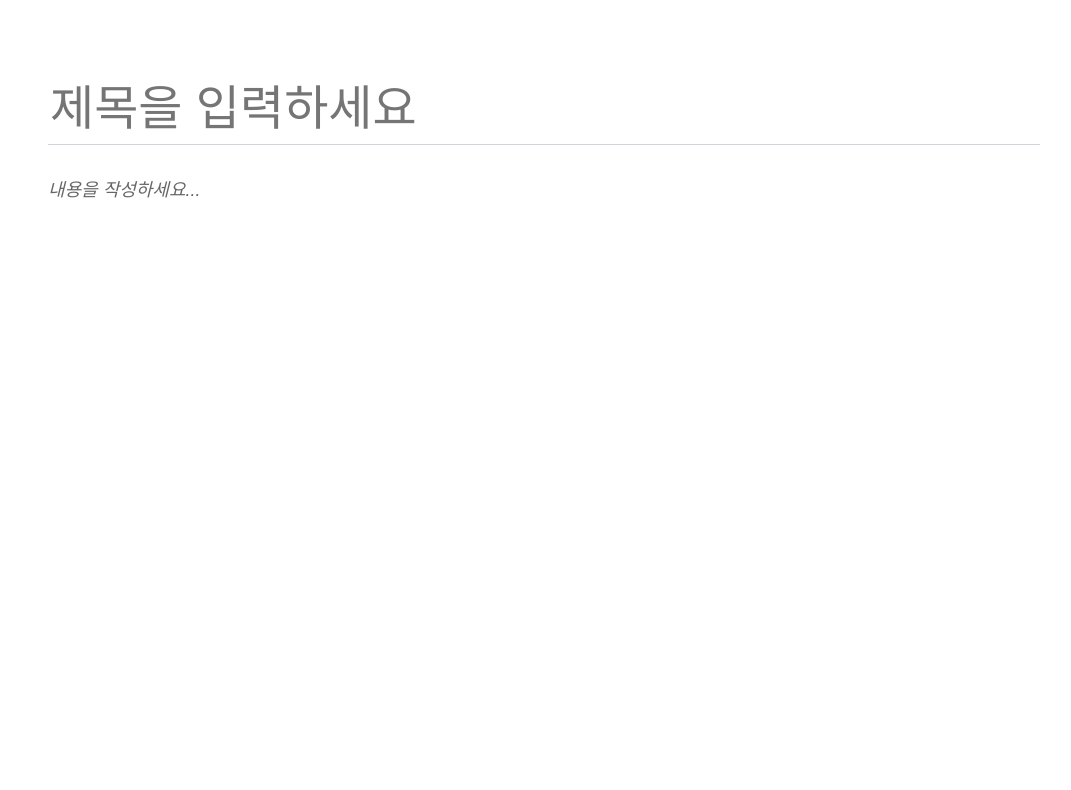
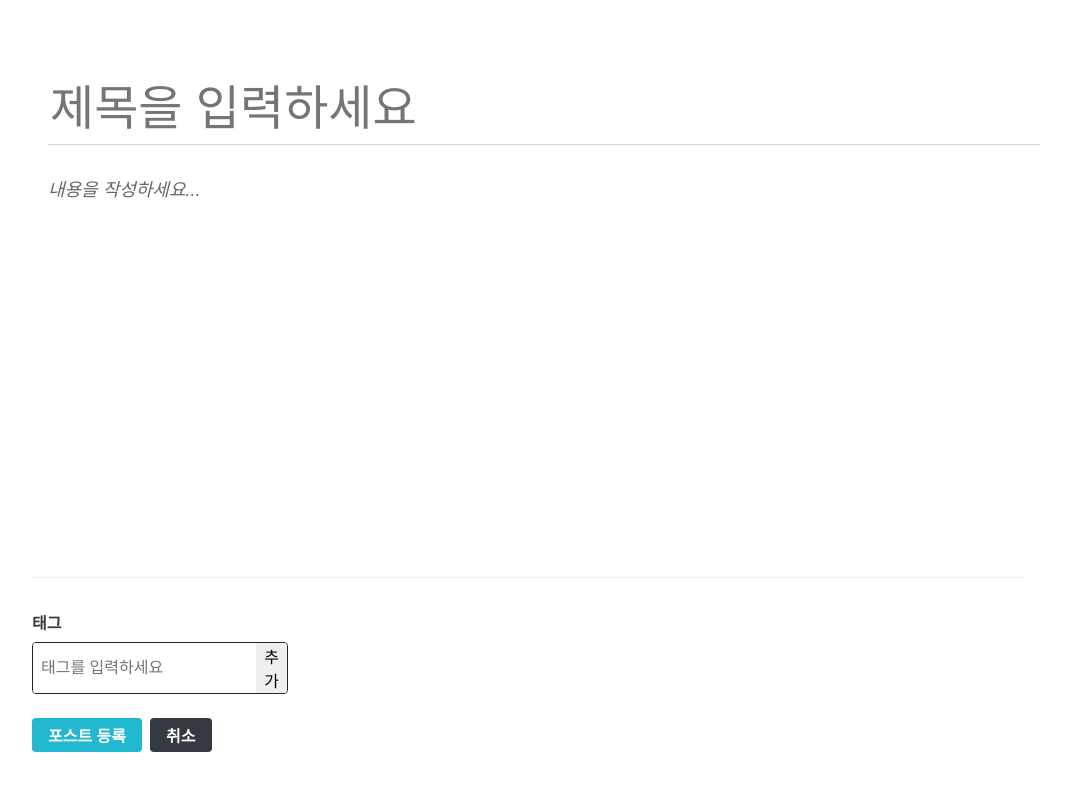
Before and after one commit to ddojai/modules, a React (Create React App) app in the folder frontend/: page /write in a window 1280 px wide. Shown: the top 790 px of the page, without its empty margins (112-1183 px from the left). Built offline with nearby package versions, Linux system fonts and the light colour scheme.

Commit message:
* 25.2 에디터 하단 컴포넌트 UI 구현하기

```diff
--- /dev/null
+++ b/frontend/src/components/write/TagBox.js
@@ -0,0 +1,125 @@
+import React, { useState, useCallback } from 'react';
+import styled from 'styled-components';
+import palette from '../../lib/styles/palette';
+
+const TagBoxBlock = styled.div`
+  width: 100%;
+  border-top: 1px solid ${palette.gray[2]};
+  padding-top: 2rem;
+
+  h4 {
+    color: ${palette.gray[8]};
+    margin-top: 0;
+    margin-bottom: 0.5rem;
+  }
+`;
+
+const TagForm = styled.form`
+  border-radius: 4px;
+  overflow: hidden;
+  display: flex;
+  width: 256px;
+  border: 1px solid ${palette.gray[9]}; /* 스타일 초기화 */
+  input,
+  button {
+    outline: none;
+    border: none;
+    font-size: 1rem;
+  }
+
+  input {
+    padding: 0.5rem;
+    flex: 1;
+  }
+  botton {
+    cursor: pointer;
+    padding-right: 1rem;
+    padding-left: 1rem;
+    border: none;
+    background: ${palette.gray[8]};
+    color: white;
+    font-weight: bold;
+    &:hover {
+      background: ${palette.gray[6]};
+    }
+  }
+`;
+
+const Tag = styled.div`
+  margin-right: 0.5rem;
+  color: ${palette.gray[6]};
+  cursor: pointer;
+  &:hover {
+    opacity: 0.5;
+  }
+`;
+
+const TagListBlock = styled.div`
+  display: flex;
+  margin-top: 0.5rem;
+`;
+
+// React.memo를 사용하여 tag 값이 바뀔 때만 리렌더링 되도록 처리
+const TagItem = React.memo(({ tag, onRemove }) => (
+  <Tag onClick={() => onRemove(tag)}>#{tag}</Tag>
+));
+
+// React.meme를 사용하여 tags 값이 바뀔 때만 리렌더링 되도록 처리
+const TagList = React.memo(({ tags, onRemove }) => (
+  <TagListBlock>
+    {tags.map(tag => (
+      <TagItem key={tag} tag={tag} onRemove={onRemove} />
+    ))}
+  </TagListBlock>
+));
+
+const TagBox = () => {
+  const [input, setInput] = useState('');
+  const [localTags, setLocalTags] = useState([]);
+
+  const insertTag = useCallback(
+    tag => {
+      if (!tag) return; // 공백이라면 추가하지 않음
+      if (localTags.includes(tag)) return; // 이미 존재한다면 추가하지 않음
+      setLocalTags([...localTags, tag]);
+    },
+    [localTags],
+  );
+
+  const onRemove = useCallback(
+    tag => {
+      setLocalTags(localTags.filter(t => t !== tag));
+    },
+    [localTags],
+  );
+
+  const onChange = useCallback(e => {
+    setInput(e.target.value);
+  }, []);
+
+  const onSubmit = useCallback(
+    e => {
+      e.preventDefault();
+      insertTag(input.trim()); // 앞뒤 공백을 없앤 후 등록
+      setInput(''); // input 초기화
+    },
+    [input, insertTag],
+  );
+
+  return (
+    <TagBoxBlock>
+      <h4>태그</h4>
+      <TagForm onSubmit={onSubmit}>
+        <input
+          placeholder="태그를 입력하세요"
+          value={input}
+          onChange={onChange}
+        />
+        <button type="submit">추가</button>
+      </TagForm>
+      <TagList tags={localTags} onRemove={onRemove} />
+    </TagBoxBlock>
+  );
+};
+
+export default TagBox;
--- /dev/null
+++ b/frontend/src/components/write/WriteActionButtons.js
@@ -0,0 +1,32 @@
+import React from 'react';
+import styled from 'styled-components';
+import Button from '../common/Button';
+
+const WriteActionButtonsBlock = styled.div`
+  margin-top: 1rem;
+  margin-bottom: 3rem;
+  button + button {
+    margin-left: 0.5rem;
+  }
+`;
+
+/* TagBox에서 사용하는 버튼과 일치하는 높이로 설정한 후 서로 간의 여백 지정 */
+const StyledButton = styled(Button)`
+  height: 2.125rem;
+  & + & {
+    margin-left: 0.5rem;
+  }
+`;
+
+const WriteActionButtons = ({ onCancle, onPublish }) => {
+    return (
+      <WriteActionButtonsBlock>
+        <StyledButton cyan onClick={onPublish}>
+          포스트 등록
+        </StyledButton>
+        <StyledButton onClick={onCancle}>취소</StyledButton>
+      </WriteActionButtonsBlock>
+    );
+};
+
+export default WriteActionButtons;
--- a/frontend/src/pages/WritePage.js
+++ b/frontend/src/pages/WritePage.js
@@ -1,11 +1,15 @@
 import React from 'react';
 import Editor from '../components/write/Editor';
+import TagBox from '../components/write/TagBox';
+import WriteActionButtons from '../components/write/WriteActionButtons';
 import Responsive from '../components/common/Responsive';
 
 const WritePage = () => {
   return (
     <Responsive>
       <Editor />
+      <TagBox />
+      <WriteActionButtons />
     </Responsive>
   );
 };
```
